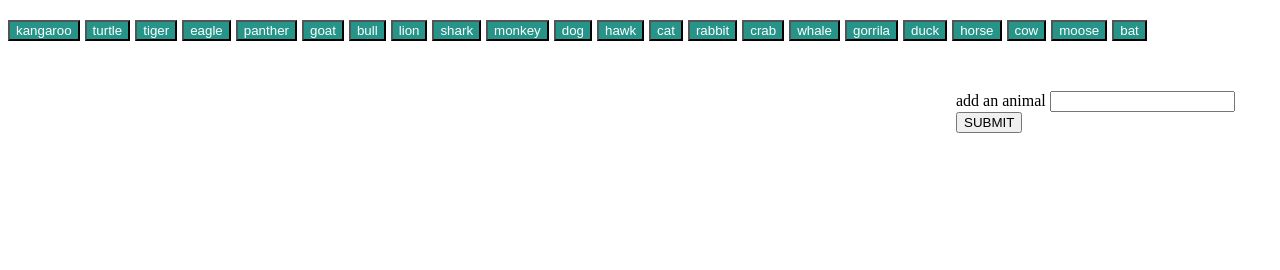
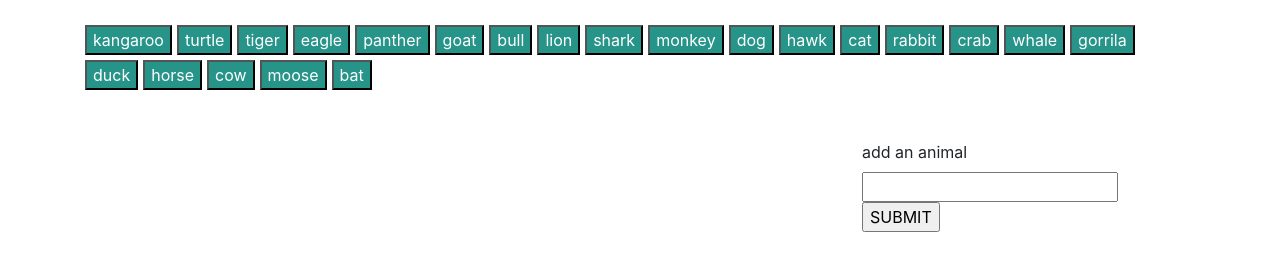
Before and after one commit to PENA5/giphy-viewer, a plain HTML site: page index.html in a window 1280 px wide. Drawn offline with nearby package versions, Linux system fonts and the light colour scheme.

Commit message:
index.html

```diff
--- a/assets/css/style.css
+++ b/assets/css/style.css
@@ -7,8 +7,10 @@
 #giphy-form {
     float: right;
     margin-top: 50px;
-    width: 25%;
     clear: both;
+    width: 30%;
+    font-style: bold;
+
 
 }
 
@@ -23,5 +25,6 @@ button {
     color: white;
     background-color: rgb(38, 148, 137);
     margin-right: 5px;
+    margin-top: 5px;
 
 }
--- a/index.html
+++ b/index.html
@@ -4,6 +4,8 @@
 <head>
   <meta charset="utf-8">
   <title>Giphy Viewer</title>
+
+  <link rel="stylesheet" href="https://stackpath.bootstrapcdn.com/bootstrap/4.2.1/css/bootstrap.min.css" integrity="sha384-GJzZqFGwb1QTTN6wy59ffF1BuGJpLSa9DkKMp0DgiMDm4iYMj70gZWKYbI706tWS" crossorigin="anonymous">
   <link rel="stylesheet" type="text/css" href="assets/css/style.css">
 </head>
 
@@ -12,6 +14,7 @@
     <div class="container">
 
     <div id = "buttons"></div>
+
 
     <form id="giphy-form">
         <label for="search-input">add an animal</label>
```
